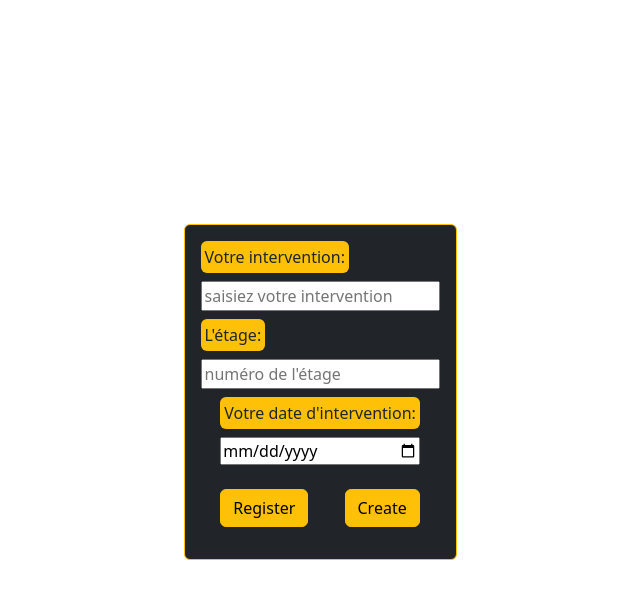
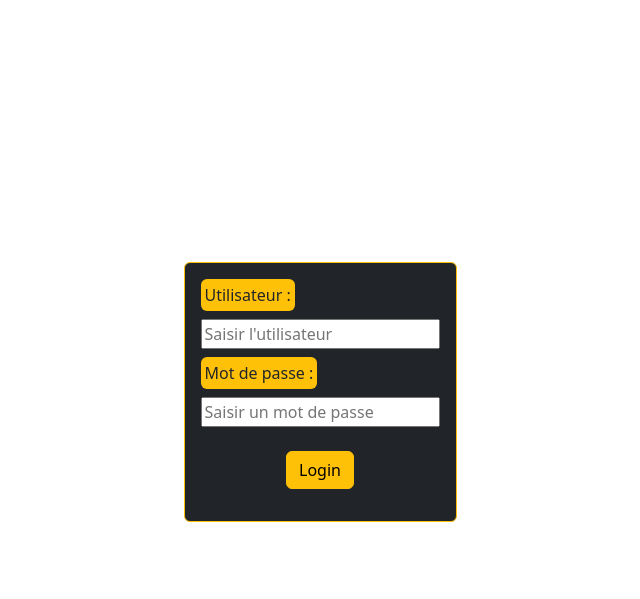
Before and after one commit to DNatan39/CRUD, a PHP site: page /login.php in a window 1280 px wide. Shown: the top 599 px of the page, without its empty margins (320-960 px from the left). Run offline with PHP 8.4, Linux system fonts and the light colour scheme.

Commit message:
fin de user

```diff
--- /dev/null
+++ b/connect.php
@@ -0,0 +1,33 @@
+<?php
+session_start();
+function connect(){
+    try {
+        $db = new PDO('mysql:host=localhost;dbname=crud', 'root', 'Solbertek3965');
+        return $db;
+        }
+    catch (PDOException $e) {
+        print "Erreur !: " . $e->getMessage() . "<br/>";
+        die();
+    }
+}
+function login(){
+    $findUser = connect()->prepare('SELECT * FROM user WHERE login_user = :login_user');
+    $findUser->bindParam(':login_user', $_POST['username'], PDO::PARAM_STR);
+    $findUser->execute();
+    $user = $findUser->fetch();
+
+    //$user && password_verify($_POST['password'], $user['password_user'])
+    //le mot de passe est alex
+    //$user && password_verify(alex, $2y$10$6BcBM4oinhbyHIL09w.j/eIFwYkCc499VDIZIy7LJ1PRU4GO2ynQS])
+    if ($user && password_verify($_POST['password'], $user['pass_user'])) {
+        $_SESSION['nom_user'] = $user['name_user'];
+        header('Location: ./register.php');
+
+    } else {
+        echo 'Invalid username or password';
+    }
+}
+if(isset($_POST['action']) && !empty($_POST['username'])  && !empty($_POST['password'])  && $_POST['action']=="login"){
+    login();
+}
+?>
--- a/login.php
+++ b/login.php
@@ -1,5 +1,7 @@
+<?php
+    include('connect.php');
+?>
 <html lang="fr">
-
 <head>
     <meta charset="UTF-8">
     <meta http-equiv="X-UA-Compatible" content="IE=edge">
@@ -10,34 +12,22 @@
 </head>
 
 <body class="d-flex justify-content-center align-items-center">
-    <form action="assets/login.php" method="post" class="d-flex justify-content-center align-items-center flex-column border border-warning rounded bg-dark p-3">
+    <form action="register.php" method="post" class="d-flex justify-content-center align-items-center flex-column border border-warning rounded bg-dark p-3">
 
         <div class="d-flex justify-content-center align-items-start flex-column">
-            <label for="intervention" class="bg-warning mb-2 rounded p-1">Votre intervention:</label>
-            <input type="text" name="intevention" id="intevention" placeholder="saisiez votre intervention" class="w-100 mb-2">
+            <label for="intervention" class="bg-warning mb-2 rounded p-1">Utilisateur :</label>
+            <input type="text" name="username" placeholder="Saisir l'utilisateur" class="w-100 mb-2" required>
         </div>
 
         <div class="d-flex justify-content-center align-items-start flex-column">
-            <label for="etage" class="bg-warning mb-2 rounded p-1">L'étage:</label>
-            <input type="text" name="etage" id="etage" placeholder="numéro de l'étage" class="w-100 mb-2">
-        </div>
-
-        <div class="d-flex justify-content-center align-items-start flex-column">
-            <label for="dateintervention" class="bg-warning mb-2 rounded p-1">Votre date d'intervention:</label>
-            <input type="date" name="dateintervention" id="dateintervention" class="w-100 mb-2">
+            <label for="etage" class="bg-warning mb-2 rounded p-1">Mot de passe :</label>
+            <input type="password" name="password" placeholder="Saisir un mot de passe" class="w-100 mb-2" required>
         </div>
         <section>
-            <button type="submit" name="action" value="Register" class="btn btn-warning m-3">Register</button>
-            <a href="assets/register.php" class="btn btn-warning m-3">Create</a>
+            <button type="submit" name="action" value="Register" class="btn btn-warning m-3">Login</button>
         </section>
 
     </form>
-
-
-
-
-
-
     <script src="https://cdn.jsdelivr.net/npm/bootstrap@5.2.0/dist/js/bootstrap.bundle.min.js"
         integrity="sha384-A3rJD856KowSb7dwlZdYEkO39Gagi7vIsF0jrRAoQmDKKtQBHUuLZ9AsSv4jD4Xa" crossorigin="anonymous">
     </script>
--- /dev/null
+++ b/logincompte.php
@@ -0,0 +1,5 @@
+<?php
+    include('connect.php');
+
+
+?>
```
Also changed, not shown: register.php (added, +39 -0 lines), assets/connect.php (deleted), assets/register.php (deleted), table.php (added).
